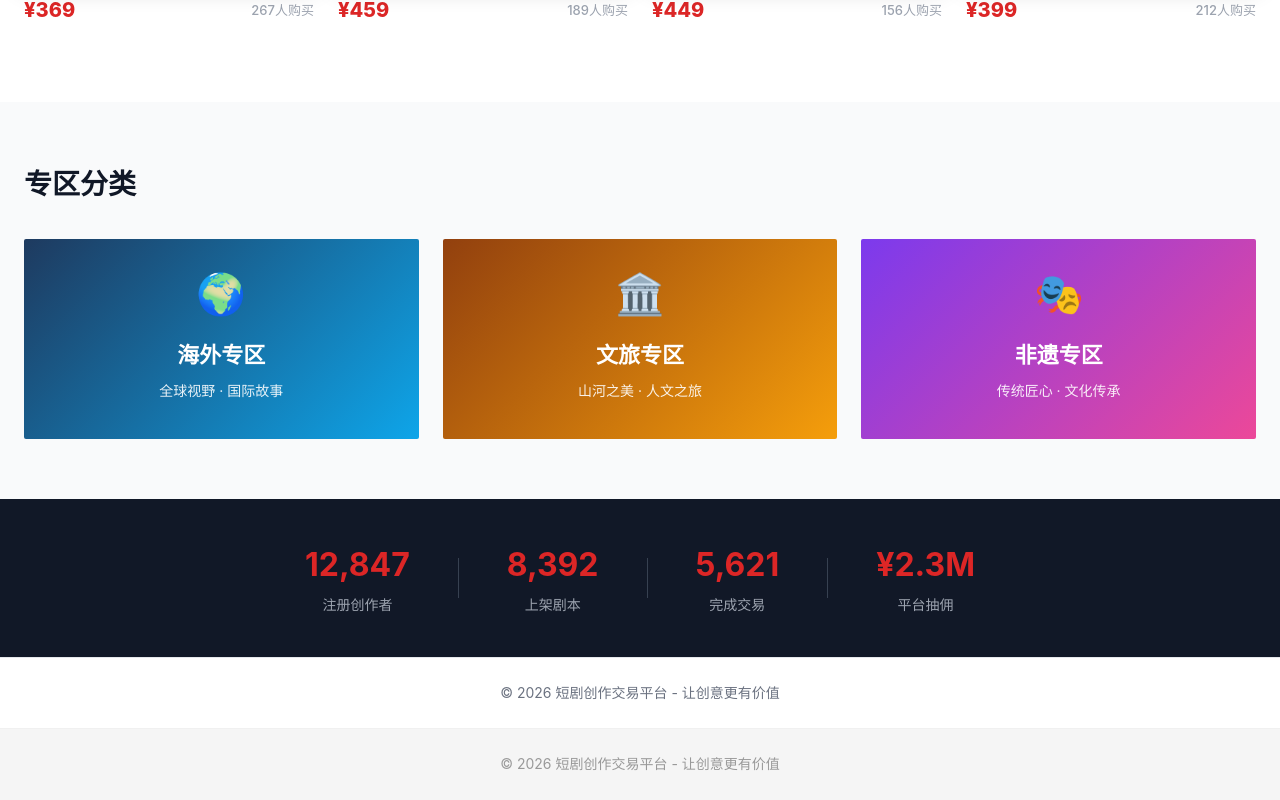
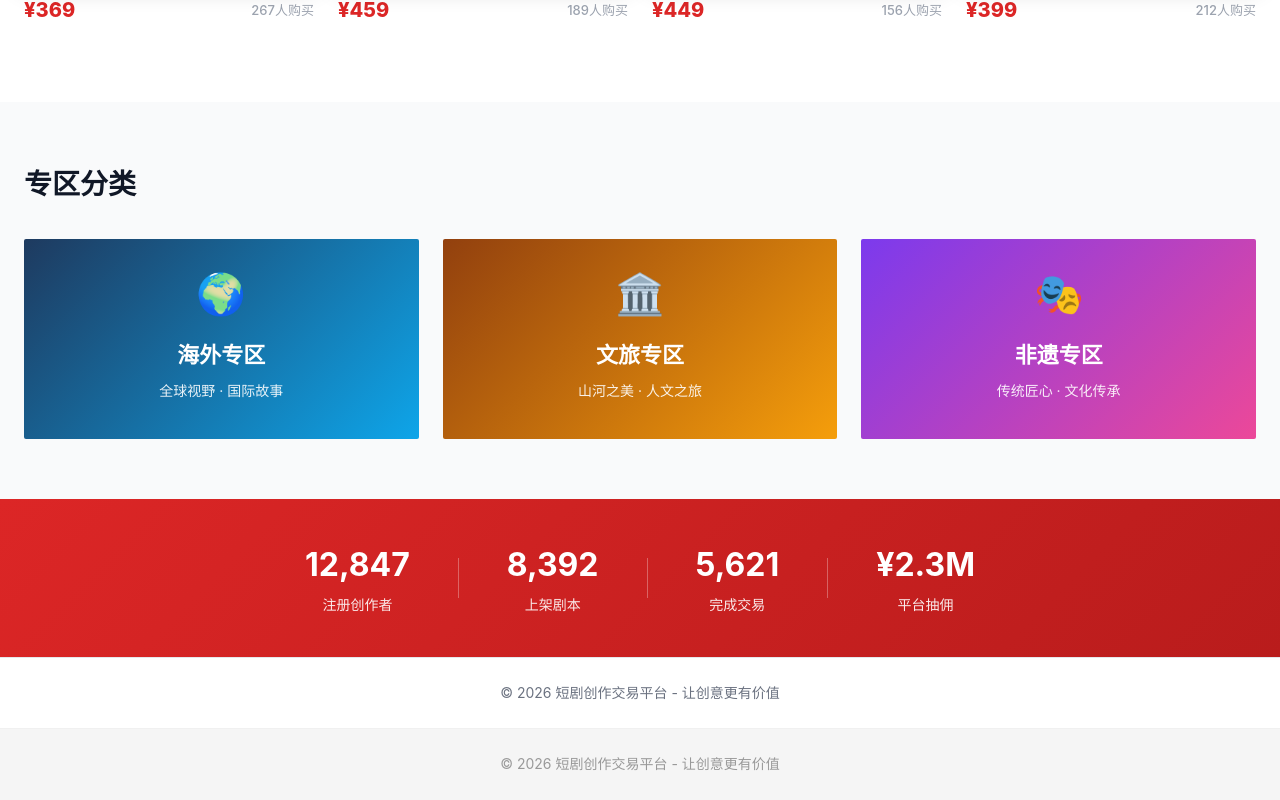
Before and after one commit to damiyoyo520-pixel/midodo-, a Vue app in the folder frontend/: page /home in a window 1280 px wide. Shown: the part 1540-2340 px from the top of the page. Built offline with nearby package versions, Linux system fonts and the light colour scheme.

Commit message:
feat: 显示剧本交易平台
Co-authored-by: traeagent <traeagent@users.noreply.github.com>

```diff
--- a/frontend/src/pages/Home.vue
+++ b/frontend/src/pages/Home.vue
@@ -541,7 +541,7 @@ const scripts = ref([
 
 /* 数据统计 */
 .stats-bar {
-  background: #111827;
+  background: linear-gradient(135deg, #dc2626 0%, #b91c1c 100%);
   padding: 40px 24px;
 }
 
@@ -563,19 +563,19 @@ const scripts = ref([
 .stat-value {
   font-size: 32px;
   font-weight: 700;
-  color: #dc2626;
+  color: #ffffff;
   margin-bottom: 4px;
 }
 
 .stat-label {
   font-size: 14px;
-  color: #9ca3af;
+  color: rgba(255, 255, 255, 0.9);
 }
 
 .stat-divider {
   width: 1px;
   height: 40px;
-  background: #374151;
+  background: rgba(255, 255, 255, 0.3);
 }
 
 /* 底部 */
```
